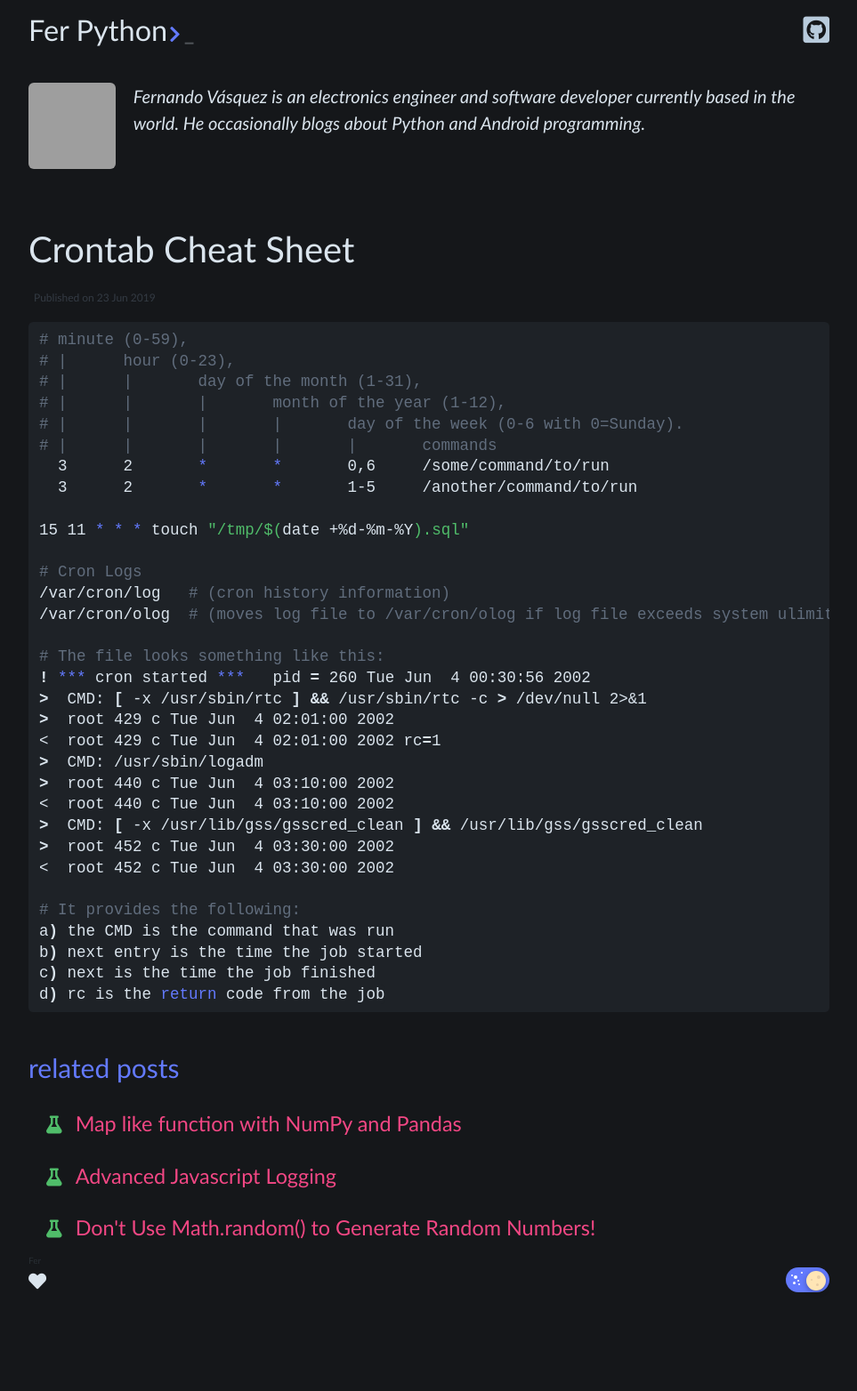
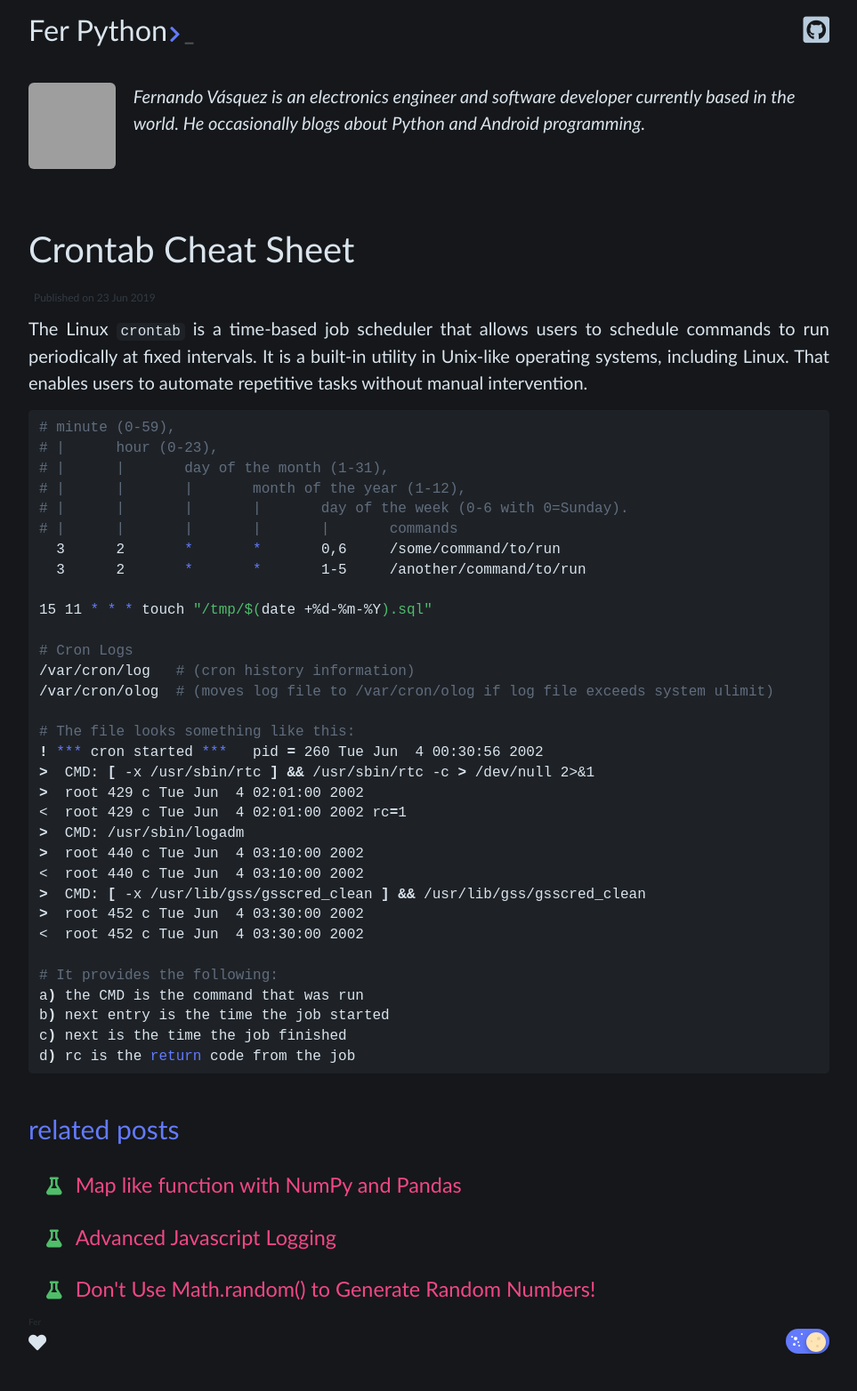
Before and after one commit to zxcfer/ferpython, a Jekyll site: the page built from _posts/linux/2019-06-23-crontab.md, in a window 1280 px wide. Shown: the whole page at 89% size, without its empty margins (158-1121 px from the left). Built offline with Jekyll 4.4.1, drawn with Linux system fonts in a browser that asks for light colours; nearby versions of some CDN libraries; before the commit the page ends 1495 px from its top, so only the background shows below that; grey boxes are pictures that could not be loaded.

Commit message:
testing markdown numeration

````diff
--- a/_posts/linux/2019-06-23-crontab.md
+++ b/_posts/linux/2019-06-23-crontab.md
@@ -3,6 +3,8 @@ layout: post
 title: "Crontab Cheat Sheet"
 tags: ["crontab"]
 ---
+
+The Linux `crontab` is a time-based job scheduler that allows users to schedule commands to run periodically at fixed intervals. It is a built-in utility in Unix-like operating systems, including Linux. That enables users to automate repetitive tasks without manual intervention.
 
 ```bash
 # minute (0-59),
--- a/_sass/dash/_base.scss
+++ b/_sass/dash/_base.scss
@@ -150,7 +150,7 @@ blockquote {
  */
 pre,
 code {
-  @include relative-font-size(0.875);
+  @include relative-font-size(0.8);
   border-radius: 0.3em;
   @include themed() {
      background-color: $color-background-dark;
````
Also changed, not shown: _posts/git/2022-09-04-git-master-to-main.md (+3 -3 lines).
